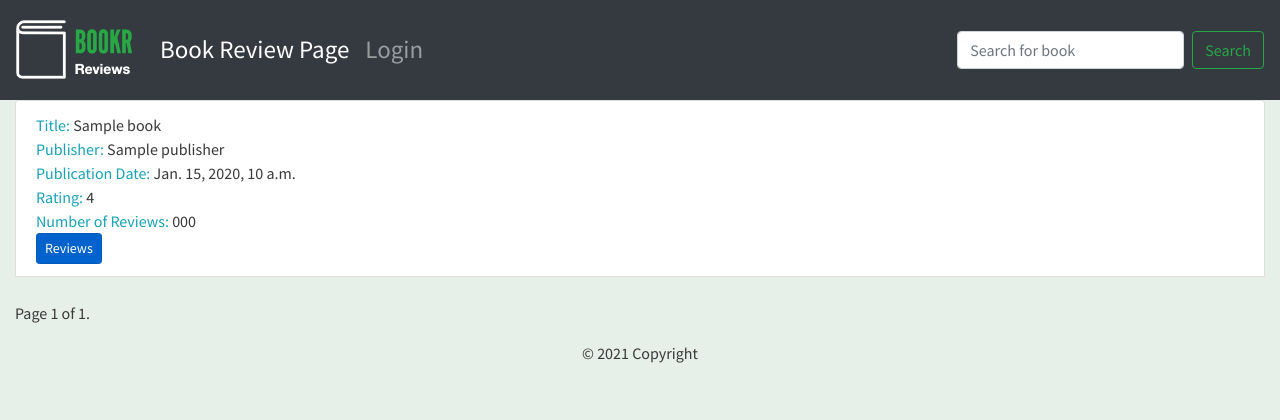
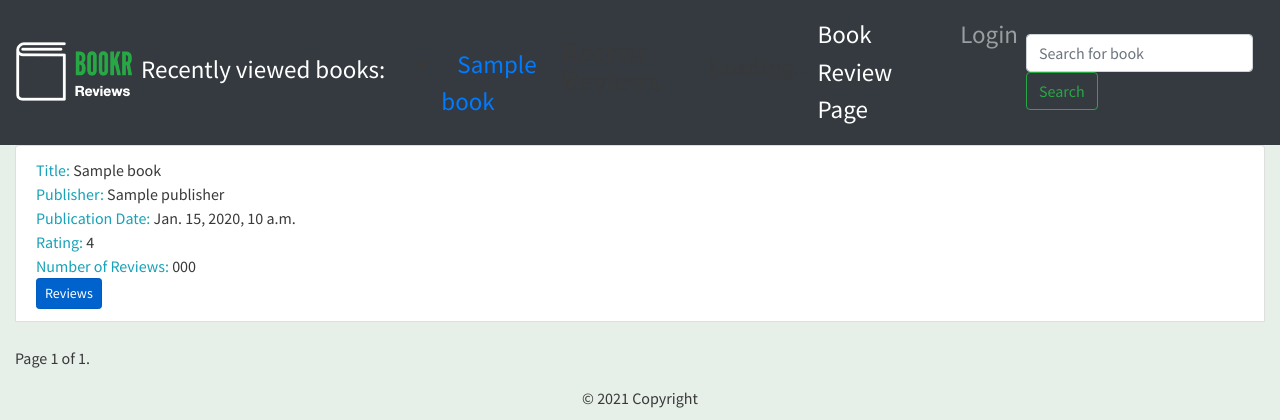
Before and after one commit to petrenkonikita112263/Book_Library, a Django app: template reviews/templates/reviews/books_list.html in a window 1280 px wide. Shown: the top 420 px of the page. Run offline with Django 3.2, Linux system fonts and the light colour scheme; the template is opened without the code that fills it: most values are stand-ins (such as "Sample title", 1, 10 or a date in 2020); data that the repository does not hold is empty; parts of the project's set-up code (start-up, migrations or seed data) failed here and were passed over; some libraries are stand-ins or nearby versions.

Commit message:
Update base.html in reviews app.

```diff
--- a/reviews/templates/reviews/base.html
+++ b/reviews/templates/reviews/base.html
@@ -2,4 +2,23 @@
 {% load static %}
 {% block brand %}
     <img src="{% static 'reviews/logo.png' %}" alt="logo_reviews">
+    {% if viewed_books %}
+        Recently viewed books:
+        <ul>
+            {% for book in viewed_books %}
+                <li><a href="/books/{{ book.id }}">{{ book.title }}</a></li>
+            {% endfor %}
+        </ul>
+    {% endif %}
+    <h4>Recent Reviews</h4>
+    <div id="recent_reviews"></div>
+    <script crossorigin src="https://unpkg.com/react@16/umd/react.development.js"></script>
+    <script crossorigin src="https://unpkg.com/react-dom@16/umd/react-dom.development.js"></script>
+    <script crossorigin src="https://unpkg.com/babel-standalone@6/babel.min.js"></script>
+    <script src="{% static 'reviews/recent_reviews.js' %}" type="text/babel"></script>
+    <script type="text/babel">
+        ReactDOM.render(<RecentReviews url="{% url 'api:review-list' %}?limit=6"/>,
+            document.getElementById('recent_reviews')
+        );
+    </script>
 {% endblock %}
```
